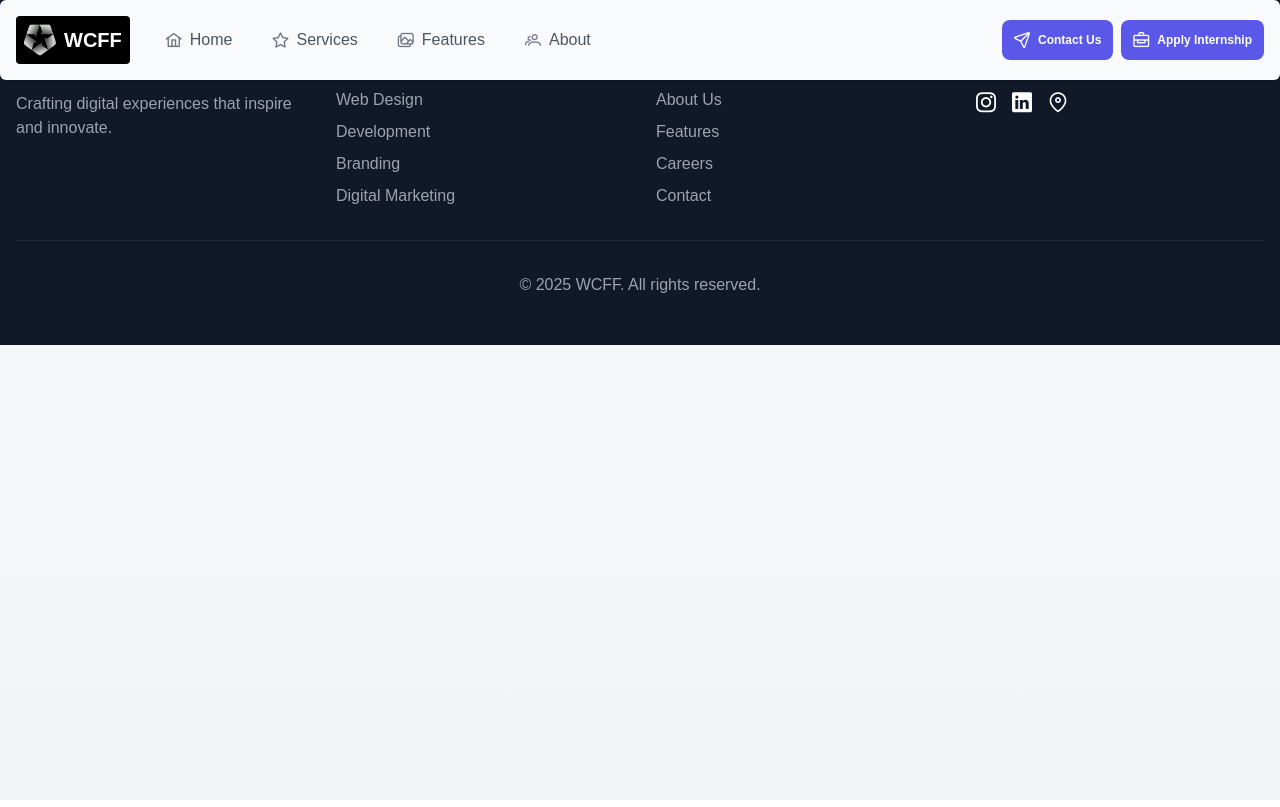
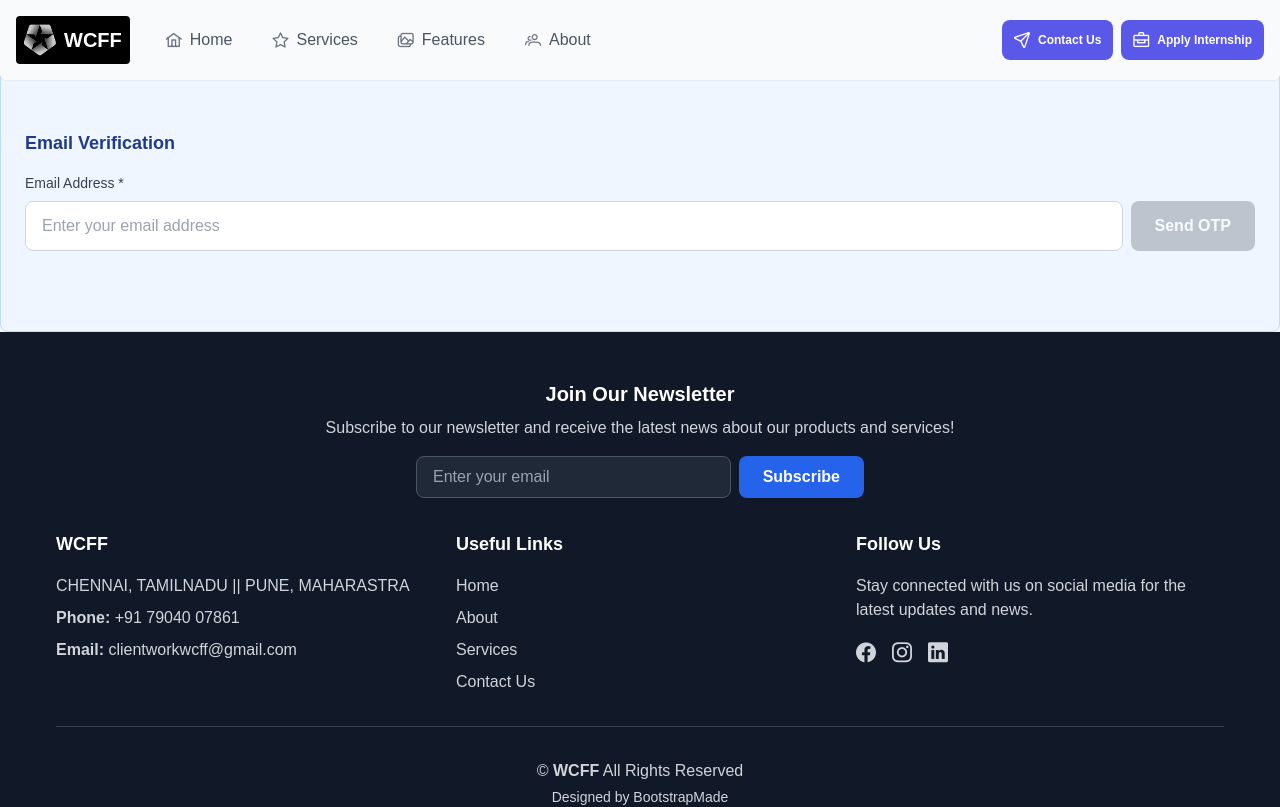
Before and after one commit to devsanthoshmk/wcff, a Vue app: page /internship/register/edit in a window 1280 px wide. Shown: the top 807 px of the page. Built offline with nearby package versions, Linux system fonts and the light colour scheme; a web font is replaced by a local one.

Commit message:
changed everything pushing to production

```diff
--- a/src/components/registration/otpverification.vue
+++ b/src/components/registration/otpverification.vue
@@ -186,17 +186,23 @@
         headers: {
           'Content-Type': 'application/json',
         },
-        body: JSON.stringify({ email: emailValue.value})
+        body: JSON.stringify({ email: emailValue.value, editmode: true})
       })
-
+      const payload = await response.json()
+      console.log("send otp response", payload)
       if (response.ok) {
         otpSent.value = true
         statusMessage.value = `OTP sent to ${emailValue.value}. Please check your inbox.`
         status.value = 'success'
         startResendCooldown()
+      } else if (payload.isreal) {
+          statusMessage.value = payload.error
+          status.value = 'error'
       } else {
+
         throw new Error('Failed to send OTP')
       }
+
     } catch (error) {
       statusMessage.value = 'Failed to send OTP. Please try again.'
       status.value = 'error'
--- a/src/router/index.js
+++ b/src/router/index.js
@@ -38,6 +38,15 @@ const router = createRouter({
       }
     },
     {
+      path: '/internship/register/edit',
+      name: 'InternshipRegisterEdit',
+      component: () => import('@/views/InternshipForm.vue'),
+      props: {editMode:true},
+      meta: {
+        title: 'Internship Program - WCFF'
+      }
+    },
+    {
       path: '/internship',
       name: 'Internship',
       component: () => import('@/views/Internship.vue'),
--- a/src/views/InternshipForm.vue
+++ b/src/views/InternshipForm.vue
@@ -516,6 +516,15 @@ import Button from 'primevue/button'
 
 import OtpVerification from '@/components/registration/OtpVerification.vue';
 
+const props = defineProps({
+  editMode: {
+    type: Boolean,
+    default: false
+  }
+})
+
+
+
 const emit = defineEmits(['verified', 'error']);
 let oldreg=false;
 const handleEmailVerified = (data) => {
@@ -582,7 +591,10 @@ const uploadedFileName = ref('')
 const showOtpVerificationComp = inject('showOtpVerificationComp')
 const isEmailVerified = ref(false)
 
-
+console.log('Edit Mode:', props.editMode)
+if (props.editMode) {
+  showOtpVerificationComp.value = true
+}
 
 // UPI Configuration
 const upiId = 'rockyraghav45@ptyes' // Replace with your actual UPI ID
```
Also changed, not shown: 2 other files (tests, documents, lock files or other folders).
